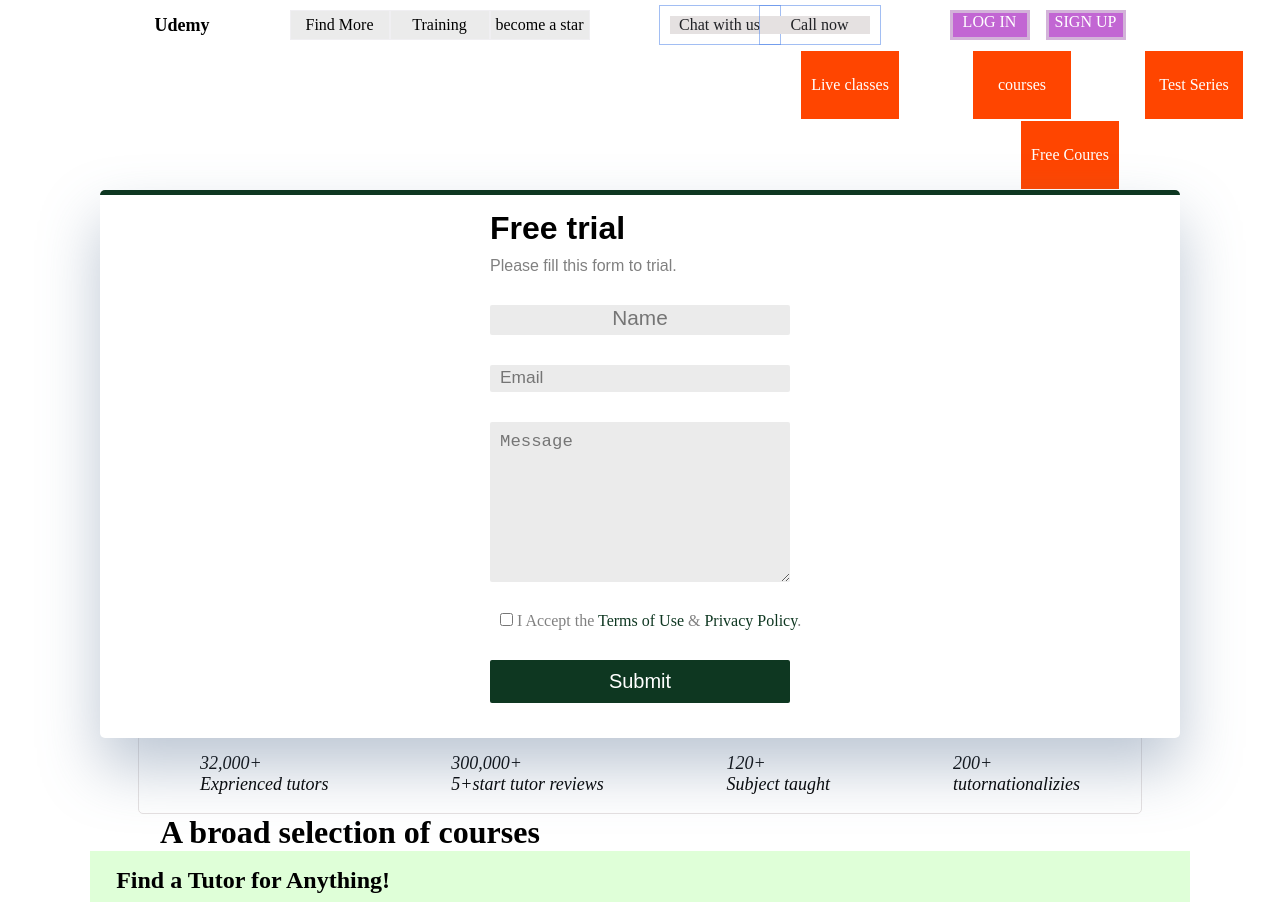
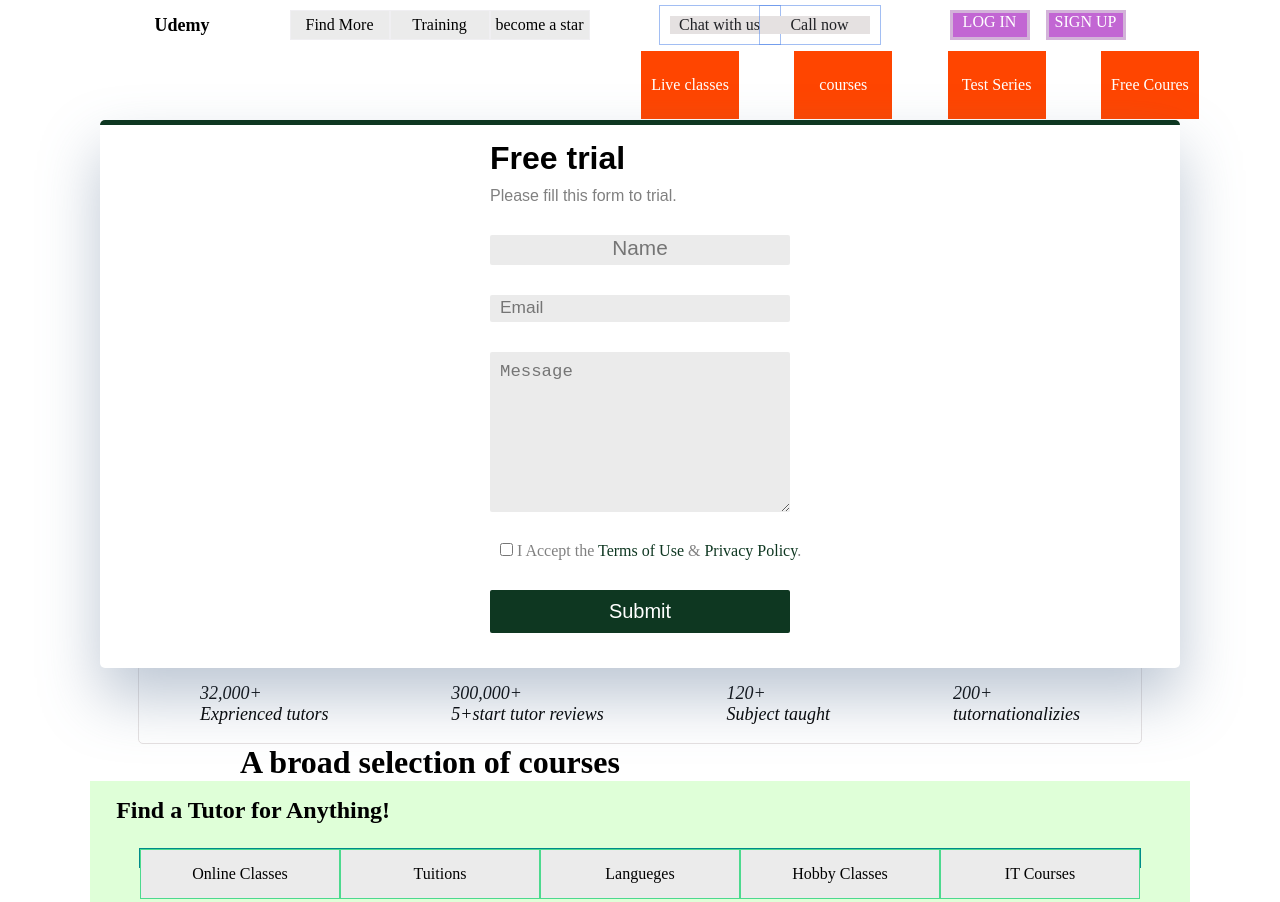
Before and after one commit to NEHA973/landing-page, a plain HTML site: page index.html in a window 1280 px wide. Shown: the top 902 px of the page. Drawn offline with Linux system fonts and the light colour scheme.

Commit message:
Update style.css

```diff
--- a/style.css
+++ b/style.css
@@ -153,7 +153,7 @@
     align-items: center;
     height: 70px;
     width: 100px;
-    margin-left: 50rem;
+    margin-left: 40rem;
     color: #ffff;
     font-size: medium;
     border: 1px solid #ffff;
@@ -226,7 +226,7 @@
     height: 70px;
     width: 100px;
     color: #ffff;
-    margin-right: 10rem;
+    margin-right: 5rem;
     border: 1px solid #ffff;
     background-image: -webkit-linear-gradient(30deg, orangered 50%, transparent 50%);
     background-image: linear-gradient(30deg, orangered 50%, transparent 50%);
@@ -388,7 +388,7 @@
     font-variant: normal;
 }
 h1{
-    margin-left: 10rem;
+    margin-left: 15rem;
 }
 .types-of-classes{
     display: flex;
```
